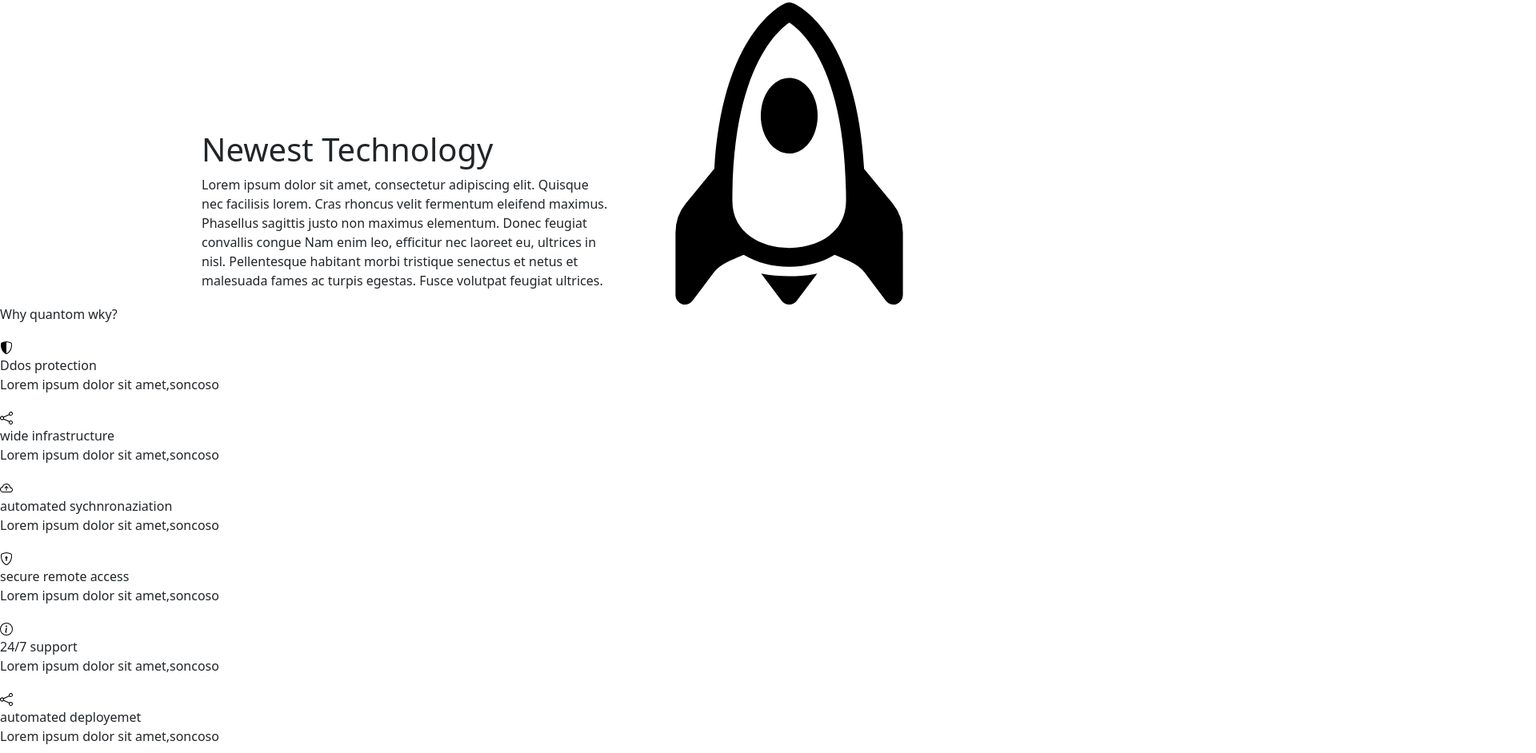
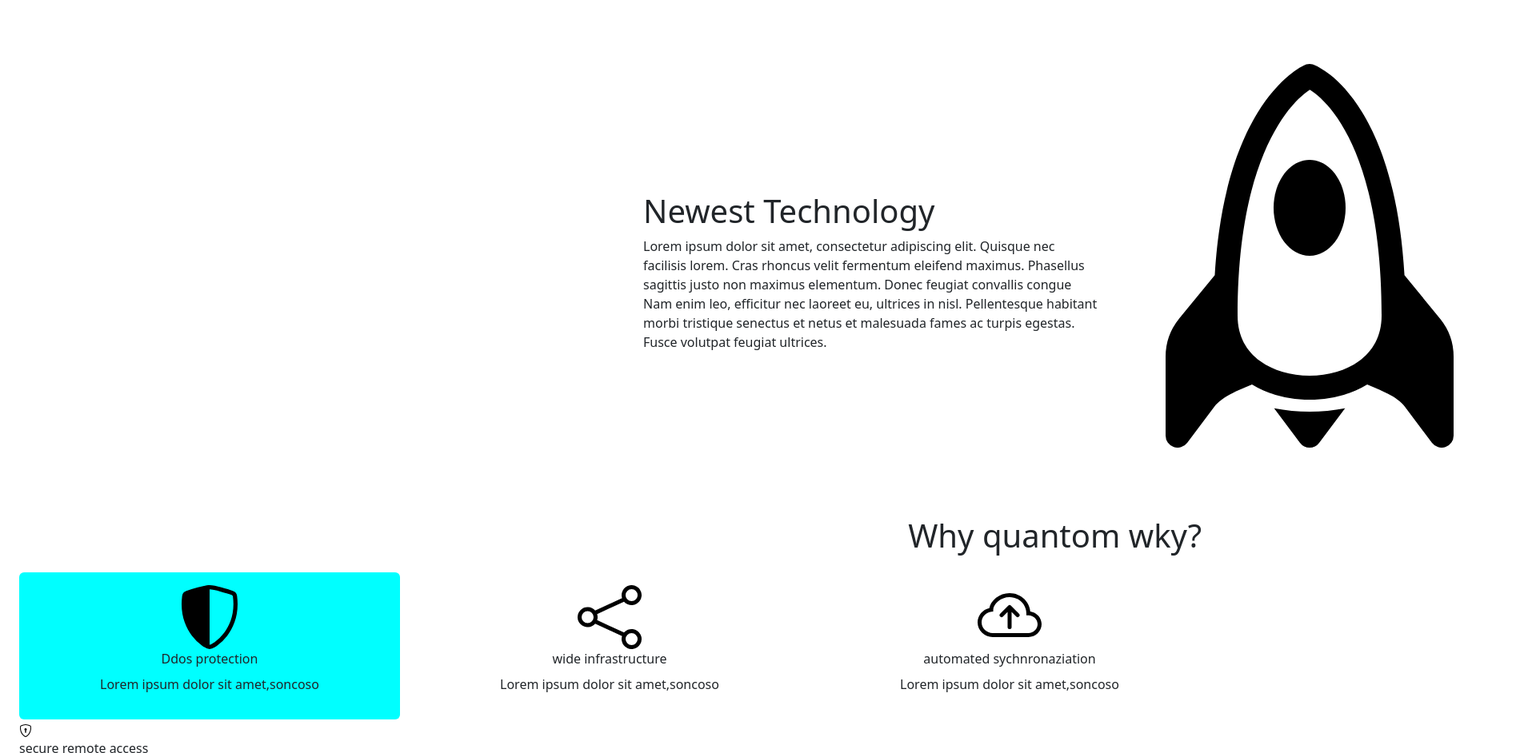
Before and after one commit to Filipp548056/html-bootstrap, a website: page index.html in a window 1280 px wide. Shown: the part 1286-2228 px from the top of the page at 80% size, 1920 px wide, since content can reach past the window. Drawn offline with nearby package versions, Linux system fonts and the light colour scheme.

Commit message:
08/01/2025

```diff
--- a/index.html
+++ b/index.html
@@ -14,16 +14,19 @@
 
 </head>
 
-
+<body class="container-fluid" style="width:fit-content">
 
     <nav class="navbar navbar-expand-lg bg-body-tertiary" style="width: 2560px">
         <div class="container-fluid">
-            <div class="row align-items-center" style="margin-left: 20px;">
+            <div class="container-fluid" style="margin-left: 20px;">
+                <div class="row">
                     <div class="col-4">
-                    <img src="./images/logo-nav.png" class="img-fluid" style="max-width:50px; margin-left: 20px;">
+                        <img src="./images/logo-nav.png" class="img-fluid" style="max-width:50px; margin-left: 40rem;">
                     </div>
-                <div class="col-4" style="align-self: flex-end;">
-                    <p class="card-body" style="font-weight: 600; width: 200px ;">QuantomSky Solutions</p>
+                    <div class="col-4">
+                        <p class="card-body" style="font-weight: 600; width: 200px; margin-left: 17rem;">QuantomSky
+                            Solutions</p>
+                    </div>
                 </div>
             </div>
 
@@ -60,20 +63,22 @@
     <div class="container-fluid" style="background-color: rgb(95, 95, 95); height: 600px; width:2560px">
 
         <div class="row" style="margin-left:35rem ;">
+            <div class="col-4" style="margin-left: 7rem ;">
                 <p class="card-mb5" style="font-weight: 600; font-size: 40px ;">QuantomSky Solutions</p>
-            <p class="text-align" style="max-width: 500px;">Lorem, ipsum dolor sit amet consectetur adipisicing elit.
+                <p class="text-align" style="max-width: 500px;">Lorem, ipsum dolor sit amet consectetur adipisicing
+                    elit.
                     Sit voluptatum quam
                     reiciendis vel repellendus fuga amet rerum exercitationem consequuntur! Maxime quibusdam earum vel
                     praesentium maiores ipsum soluta eos similique et.</p>
 
-
+            </div>
         </div>
     </div>
     </div>
 
     <div class="container">
-        <div class="row md-5" style="padding-left: 17rem ;">
-            <div class="col-md-4">
+        <div class="row md-5">
+            <div class="col-md-4" style="margin-left: 14rem;">
                 <div class="card" style="margin-top: -50px ;">
                     <div class="card-body" style="text-align: center; ">
                         <h5 class="card-title">Lore ipsum</h5>
@@ -101,16 +106,16 @@
     </div>
     <div class="container-fluid">
 
-        <div class="row">
+        <div class="row" style="align-content: center; margin-left: 48rem;">
 
-            <div class="col-md-4" style="margin-left: 15rem; margin-top: 5rem;">
-                <img src="./images/rocket.svg" class="container-fluid">
+            <div class="col-md-4" style=" margin-top: 5rem; max-width: fit-content;">
+                <img src="./images/rocket.svg" class="container-fluid" style="width: 30rem; ">
             </div>
 
 
-            <div class="col-md-5" style="margin-top: 15rem;">
+            <div class="col-md-4" style="margin-top: 10rem; max-width: fit-content; align-items: center;">
                 <h1 class="card-text" style="font-weight:500;">Our Mission</h1>
-                    <p class="card-text"  style="font-weight:500; ">Lorem ipsum dolor sit amet, consectetur adipiscing elit.
+                <p class="card-text" style="font-weight:500; ">Lorem ipsum dolor sit amet, consectetur adipiscing elit.
                     Quisque nec facilisis lorem. Cras rhoncus velit fermentum eleifend maximus.
                     Phasellus sagittis justo non maximus elementum. Donec feugiat convallis congue
                     Nam enim leo, efficitur nec laoreet eu, ultrices in nisl.
@@ -128,8 +133,8 @@
 
 
     <div class="container-fluid">
-        <div class="row " >
-            <div class="col-md-5" style="margin-left: 15rem; margin-top: 15rem;">
+        <div class="row" style="align-content: center; margin-left: 48rem;">
+            <div class="col-md-4" style="margin-top: 15rem; max-width: 600px ;">
                 <h1 class="card-text" style="font-weight:500;">Newest Technology</h1>
                 <p class="card-text">
                     Lorem ipsum dolor sit amet, consectetur adipiscing elit.
@@ -141,43 +146,68 @@
                     Fusce volutpat feugiat ultrices.</p>
 
             </div>
-            <div class="col-md-4"style="margin-top: 5rem;">
-            <img src="./images/rocket.svg" class="container-fluid">
+            <div class="col-md-4" style=" margin-top: 5rem; max-width: fit-content;">
+                <img src="./images/rocket.svg" class="container-fluid;" style="width:30rem;">
             </div>
 
         </div>
     </div>
 
+    <!-- why quanstom sky -->
 
-    <div class="main-bot1">
+    <div class="container-fluid" style="margin-top:5rem">
+
+        <div class="row">
+            <div class="col-4" style="margin-left: 55rem; text-align: center;">
+                <div class="card-title" style="font-weight: 500; font-size: 40px;">
                     <div>
                         <p>Why quantom wky?</p>
                     </div>
                 </div>
+            </div>
+        </div>
+        <!-- start of  9 cards -->
 
-    <div class="main-bot2">
-        <div class="bot2-3boxes">
-            <img src="images/shield-shaded.svg" class="test-img">
-            <div class="test-box">
+        <div class="row text-center" >
+
+
+            <div class="col-md-4" style="width: 500px" >
+                <div class="card border-0" style="width:100%; background-color:aqua;">
+                    <div class="card-body" style="text-align: center; width: 100%;">
+                        <img src="images/shield-shaded.svg" style="width:5rem ;">
+                        <div class="card-title">
                             Ddos protection
                         </div>
                         <p>Lorem ipsum dolor sit amet,soncoso</p>
                     </div>
+                </div>
+            </div>
 
-        <div class="bot2-3boxes">
-            <img src="images/share.svg">
-            <div class="test-box">
+            <div class="col-md-4" style="width: 500px">
+                <div class="card border-0" style="width: 100%;">
+                    <div class="card-body" style="text-align: center;">
+
+                        <img src="images/share.svg" style="width: 5rem;">
+                        <div class="card-title">
                             wide infrastructure
                         </div>
                         <p>Lorem ipsum dolor sit amet,soncoso</p>
                     </div>
 
-        <div class="bot2-3boxes">
-            <img src="images/cloud-arrow-up.svg">
-            <div class="test-box">
+                </div>
+            </div>
+
+            <div class="col-md-4" style="width: 500px">
+                <div class="card border-0" style="width: 100%;">
+                    <div class="card-body" style="text-align: center;">
+                    <img src="images/cloud-arrow-up.svg" style="width: 5rem;">
+                    <div class="card-title">
                         automated sychnronaziation
                     </div>
                     <p>Lorem ipsum dolor sit amet,soncoso</p>
+                </div>
+                </div>
+
             </div>
         </div>
 
@@ -213,6 +243,8 @@
         <div class="start-today">
             <div>
                 <button>get started today</button>
+            </div>
+
         </div>
 
     </div>
@@ -269,5 +301,6 @@
 
 
 
+</body>
 
 </html>
```
Lines whose indentation alone changed are shown as unchanged.
